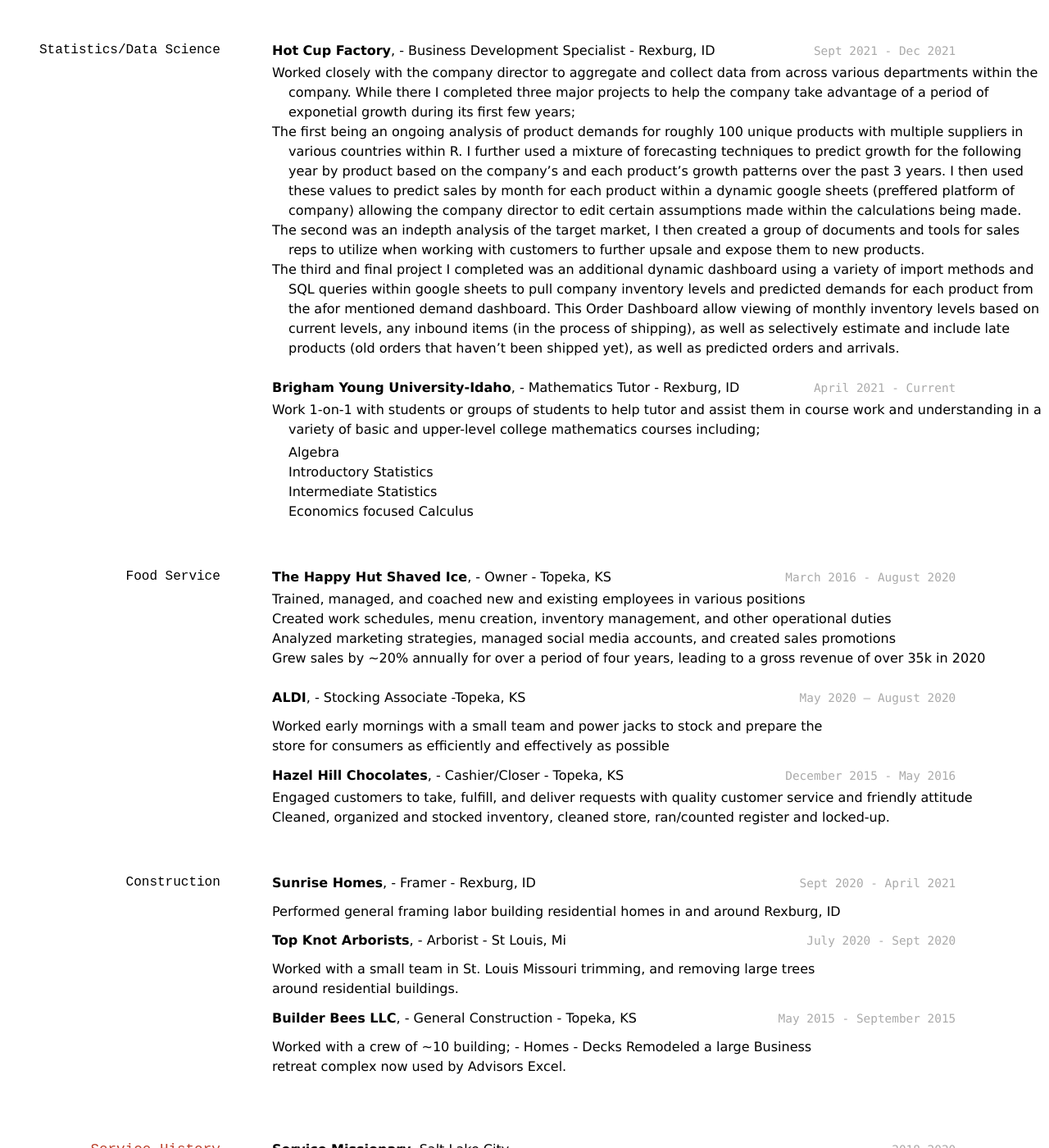
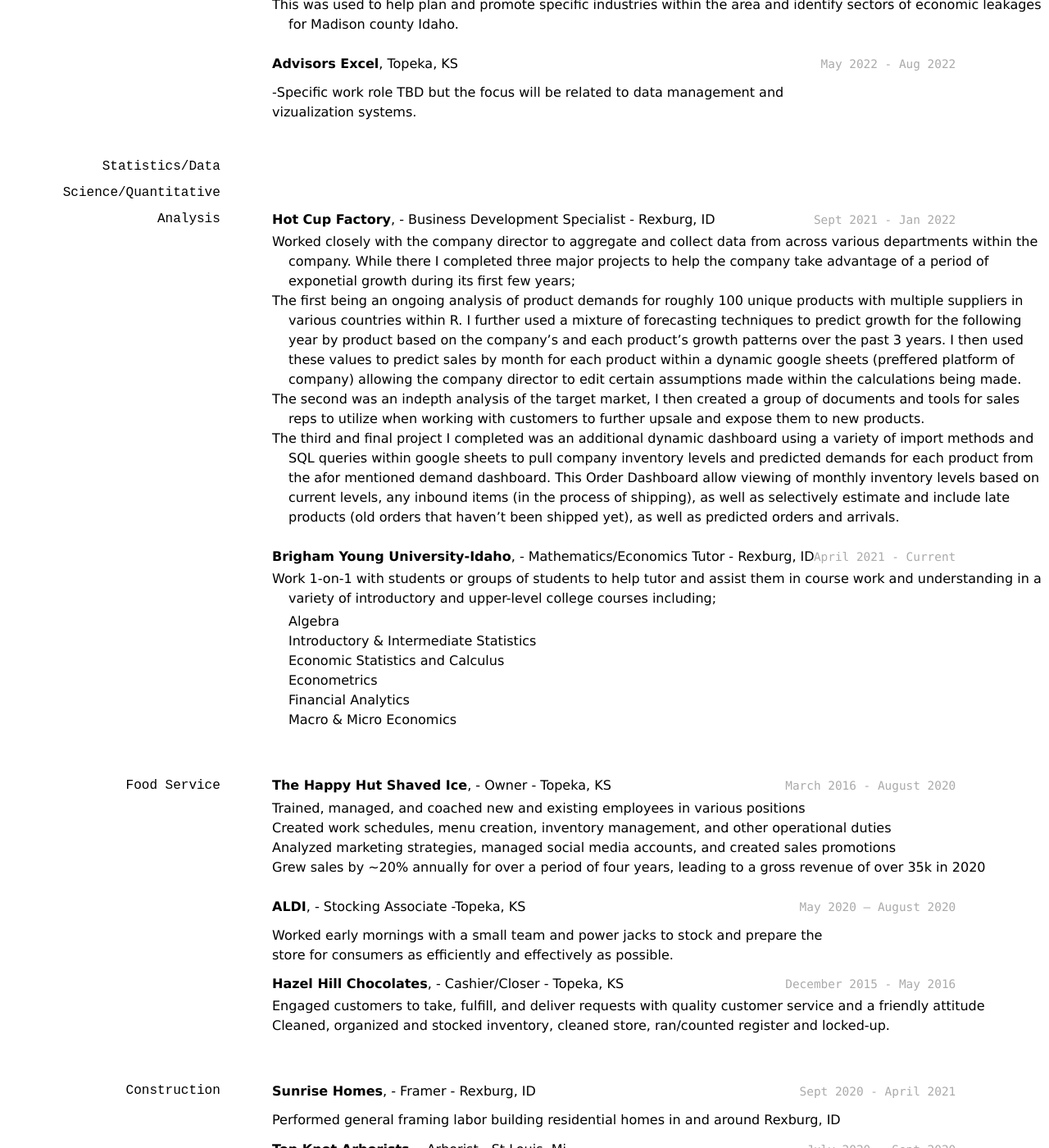
Before and after one commit to TBrost/Brost-Resume, a Jekyll site: the page built from docs/index.md, in a window 1280 px wide and 1400 px high, scrolled down 929 px. Shown: the whole window at 82% size. Built offline with Jekyll 4.4.1, drawn with Linux system fonts in a browser that asks for light colours; some of the changed text lies outside the part shown.

Commit message:
Update index.md

```diff
--- a/docs/index.md
+++ b/docs/index.md
@@ -6,7 +6,7 @@ title: Tyson Brost's Resume
 
 I'm a Sophmore studying economics, data science, and programming at BYU-Idaho. Former small business owner and operator, experienced in a wide variety of fields ranging from general construction to customer service and business management.
 
-I have a passion for analyzing systems and finding new ways to innovate and improve efficiency and effectiveness.
+I have a passion for analyzing systems and finding new ways to innovate and improve efficiency and effectiveness. My schooling is focused on model interpretion and building, specifically in models currently utilized for the basis of economic theory and policy.
 
 
 
@@ -20,7 +20,7 @@ I have a passion for analyzing systems and finding new ways to innovate and impr
 <!-- https://www.monique.tech/the-art-of-markdown -->
 
 ## Education
-`Sept 2020 - Dec 2023`
+`Sept 2020 - April 2024`
 __Brigham Young University - Idaho__, Rexburg, ID
 - Bachelor's degree:
     - Economics
@@ -49,15 +49,16 @@ __Reseach and Business Development Center__, Rexburg, ID
 - Worked with a small team to analyze past data and results from previous studies to recreate and improve upon a generalized economic survey and study of Madison county in comparison to Idaho and Eastern Idaho.
 - This was used to help plan and promote specific industries within the area and identify sectors of economic leakages for Madison county Idaho.
 
+`May 2022 - Aug 2022`
+__Advisors Excel__, Topeka, KS
+
+-Specific work role TBD but the focus will be related to data management and vizualization systems.
 
 
 
+### Statistics/Data Science/Quantitative Analysis
 
-
-
-### Statistics/Data Science
-
-`Sept 2021 - Dec 2021`
+`Sept 2021 - Jan 2022`
 __Hot Cup Factory__, - Business Development Specialist - Rexburg, ID
 
 - Worked closely with the company director to aggregate and collect data from across various departments within the company.
@@ -67,13 +68,15 @@ While there I completed three major projects to help the company take advantage
 - The third and final project I completed was an additional dynamic dashboard using a variety of import methods and SQL queries within google sheets to pull company inventory levels and predicted demands for each product from the afor mentioned demand dashboard. This Order Dashboard allow viewing of monthly inventory levels based on current levels, any inbound items (in the process of shipping), as well as selectively estimate and include late products (old orders that haven't been shipped yet), as well as predicted orders and arrivals.
 
 `April 2021 - Current`
-__Brigham Young University-Idaho__, - Mathematics Tutor - Rexburg, ID
+__Brigham Young University-Idaho__, - Mathematics/Economics Tutor - Rexburg, ID
 
-- Work 1-on-1 with students or groups of students to help tutor and assist them in course work and understanding in a variety of basic and upper-level college mathematics courses including;
+- Work 1-on-1 with students or groups of students to help tutor and assist them in course work and understanding in a variety of introductory and upper-level college courses including;
     - Algebra
-    - Introductory Statistics
-    - Intermediate Statistics
-    - Economics focused Calculus
+    - Introductory & Intermediate Statistics
+    - Economic Statistics and Calculus
+    - Econometrics
+    - Financial Analytics
+    - Macro & Micro Economics
 
 
 ### Food Service
@@ -88,11 +91,11 @@ __The Happy Hut Shaved Ice__, - Owner - Topeka, KS
 `May 2020 – August 2020`
 __ALDI__, - Stocking Associate -Topeka, KS
 
-Worked early mornings with a small team and power jacks to stock and prepare the store for consumers as efficiently and effectively as possible
+Worked early mornings with a small team and power jacks to stock and prepare the store for consumers as efficiently and effectively as possible.
 
 `December 2015 - May 2016`
 __Hazel Hill Chocolates__, - Cashier/Closer - Topeka, KS
-- Engaged customers to take, fulfill, and deliver requests with quality customer service and friendly attitude
+- Engaged customers to take, fulfill, and deliver requests with quality customer service and a friendly attitude
 - Cleaned, organized and stocked inventory, cleaned store, ran/counted register and locked-up.
 
 
```
Also changed, not shown: other parts of docs/index.md (+7 -7 lines).
